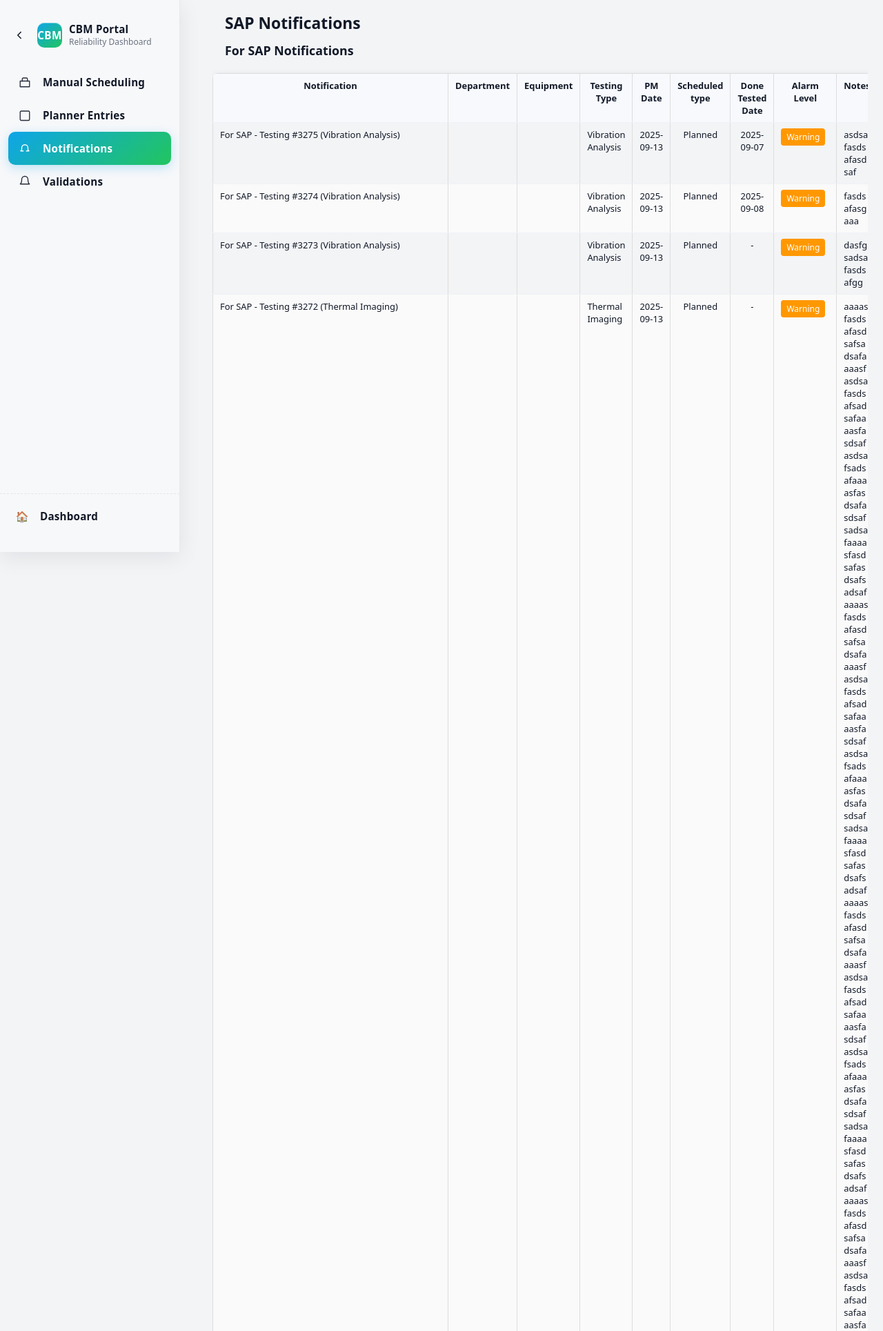
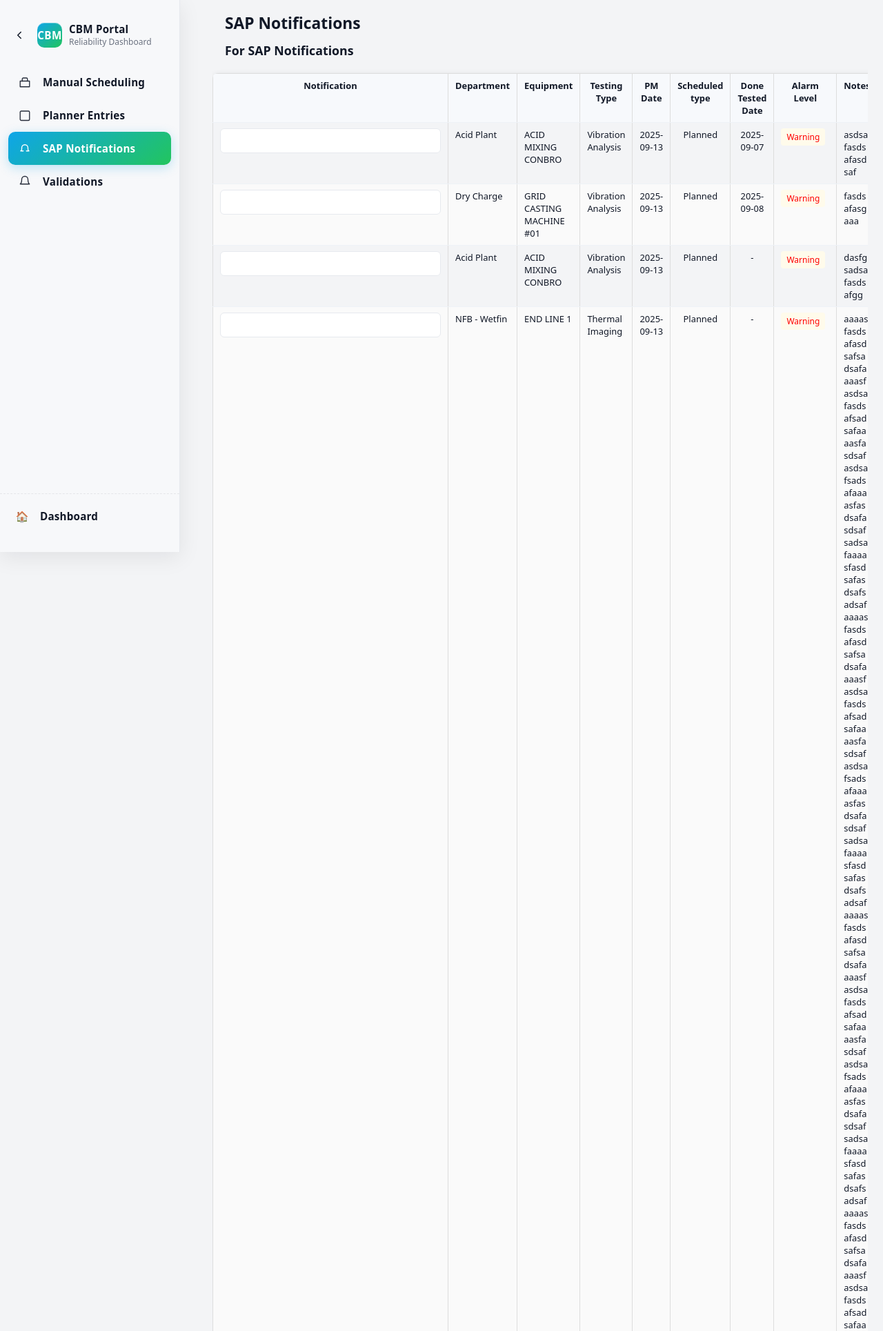
Before and after one commit to lorenzorabino/CBM-Portal, a Flask app: page /notification in a window 1280 px wide; the page is wider, and only the part inside the window is pictured. Shown: the top 1929 px of that part at 69% size. Run offline with Flask 2, Linux system fonts and the light colour scheme; data comes from the database, SQL or seed files in the repository; data that the repository does not hold is empty.

Commit message:
notification

```diff
--- a/app/routes.py
+++ b/app/routes.py
@@ -450,7 +450,7 @@ def notification():
             # Also include CBM_Testing rows with Alarm_Level 'critical' or 'warning'
             try:
                 tsel = text(
-                    "SELECT t.Testing_ID, t.Test_Type, t.planner_id, t.Alarm_Level, t.Notes, p.Department, p.Equipment, p.pm_date AS PM_Date, p.schedule_type AS Scheduled_Type, t.Done_Tested_Date "
+                    "SELECT t.Testing_ID, t.Test_Type, t.planner_id, t.Alarm_Level, t.Notes, p.department, p.equipment, p.pm_date AS PM_Date, p.schedule_type AS Scheduled_Type, t.Done_Tested_Date "
                     "FROM CBM_Testing t JOIN Planner p ON p.id = t.planner_id "
                     "WHERE LOWER(TRIM(COALESCE(t.Alarm_Level,''))) IN ('critical','warning') ORDER BY t.Testing_ID DESC LIMIT :lim"
                 )
@@ -461,8 +461,8 @@ def notification():
                     planner_id = tr.get('planner_id')
                     alarm_level = tr.get('Alarm_Level')
                     notes = tr.get('Notes')
-                    department = tr.get('Department')
-                    equipment = tr.get('Equipment')
+                    department = tr.get('department')
+                    equipment = tr.get('equipment')
                     pm_date = tr.get('PM_Date')
                     schedule_type = tr.get('Scheduled_Type')
                     done_tested_date = tr.get('Done_Tested_Date')
--- a/app/templates/notification.html
+++ b/app/templates/notification.html
@@ -40,7 +40,15 @@
           {% if 'for sap' in (e.notification or '')|lower %}
             {% set ns.count = ns.count + 1 %}
             <tr>
-              <td style="white-space:normal; max-width:320px;">{{ e.notification or '-' }}</td>
+              <td style="white-space:normal; max-width:320px;">
+                {# Editable notification field: empty by default (no default value) #}
+                {% set tid = e.testing_id %}
+                {% if tid %}
+                  <div class="notification-edit" contenteditable="true" data-testing-id="{{ tid }}" aria-label="Edit notification"></div>
+                {% else %}
+                  <div class="notification-edit" contenteditable="true" data-entry-idx="{{ ns.count }}" aria-label="Edit notification"></div>
+                {% endif %}
+              </td>
               <td>{{ e.department or '' }}</td>
               <td>{{ e.equipment or '' }}</td>
               <td>{{ e.test_type or '' }}</td>
@@ -128,8 +136,26 @@
     /* Notes cell: allow wrapping and breaking long words */
     td.notes-cell { white-space:normal !important; overflow-wrap:break-word; word-wrap:break-word; word-break:break-word; max-width:320px; }
     .badge { padding:4px 8px; border-radius:4px; }
-    .alarm-critical { background:#c62828; color:#fff; }
-    .alarm-warning { background:#ff9800; color:#fff; }
+    /* Editable notification textbox styling */
+    .notification-edit {
+      padding:6px 8px;
+      border:1px solid #e6e9ee;
+      border-radius:6px;
+      min-height:36px;
+      display:inline-block;
+      width:100%;
+      box-sizing:border-box;
+      background: #fff;
+      color: #0f172a;
+    }
+    .notification-edit:focus {
+      outline: none;
+      border-color: #60a5fa;
+      box-shadow: 0 0 0 4px rgba(96,165,250,0.12);
+      background: #fffef8;
+    }
+    .alarm-critical { color:#520000; }
+    .alarm-warning { color:#ff0000; }
     /* Make tables expand to available window width and be responsive */
     .table-wrapper { width: 100%; overflow-x: auto; }
     .planner-table { width: 100%; min-width: 900px; border-collapse: collapse; }
@@ -167,3 +193,23 @@
   </style>
 
 {% endblock %}
+
+<script>
+  (function(){
+    const prefix = 'notif_local_';
+    function keyForId(id){ return prefix + id; }
+    function keyForIdx(i){ return prefix + 'idx_' + i; }
+    function loadAll(){ document.querySelectorAll('.notification-edit').forEach(el=>{
+      const id = el.dataset.testingId;
+      const idx = el.dataset.entryIdx;
+      let k = id ? keyForId(id) : (idx ? keyForIdx(idx) : null);
+      if(k){ const v = localStorage.getItem(k); if(v !== null) el.textContent = v; }
+    }); }
+    function saveEl(el){ const id = el.dataset.testingId; const idx = el.dataset.entryIdx; let k = id ? keyForId(id) : (idx ? keyForIdx(idx) : null); if(!k) return; const v = el.textContent.trim(); if(v.length===0) { localStorage.removeItem(k); } else { localStorage.setItem(k, v); } }
+    document.addEventListener('DOMContentLoaded', ()=>{
+      loadAll();
+      document.body.addEventListener('blur', (ev)=>{ if(ev.target && ev.target.classList && ev.target.classList.contains('notification-edit')){ saveEl(ev.target); } }, true);
+      document.body.addEventListener('keydown', (ev)=>{ if(ev.key === 'Enter' && ev.target && ev.target.classList && ev.target.classList.contains('notification-edit')){ ev.preventDefault(); ev.target.blur(); } });
+    });
+  })();
+</script>
--- a/app/templates/technician/_planner_base.html
+++ b/app/templates/technician/_planner_base.html
@@ -37,7 +37,7 @@
               <span class="nav-icon" aria-hidden="true">
                 <svg width="18" height="18" viewBox="0 0 24 24" fill="none" stroke="currentColor" stroke-width="1.8" stroke-linecap="round" stroke-linejoin="round"><path d="M15 17h5l-1.405-1.405A2.032 2.032 0 0 1 18 14.158V11a6 6 0 1 0-12 0v3.159c0 .538-.214 1.055-.595 1.436L4 17h5"></path></svg>
               </span>
-              <span class="nav-label">Notifications</span>
+              <span class="nav-label">SAP Notifications</span>
             </a>
             <a href="/validation_results" class="nav-item {% if request.path == '/validation_results' %}is-active{% endif %}" title="Validations">
               <span class="nav-icon" aria-hidden="true">
```
